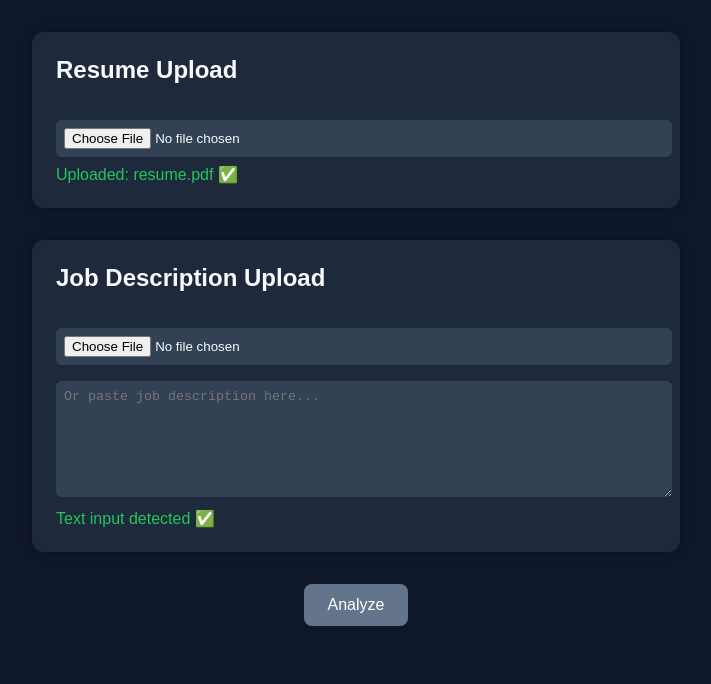
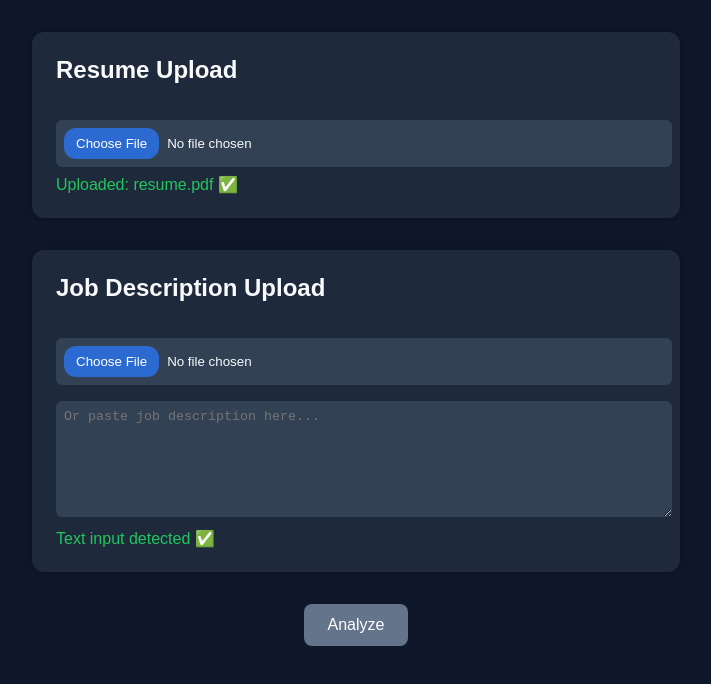
Before and after one commit to jakubstetz/resume-scanner, a React (Vite) app in the folder frontend/: page / in a window 1280 px wide. Shown: the top 684 px of the page, without its empty margins (284-995 px from the left). Built offline with nearby package versions, Linux system fonts and the light colour scheme.

Commit message:
style: change styling of file submission buttons

```diff
--- a/frontend/src/index.css
+++ b/frontend/src/index.css
@@ -80,6 +80,17 @@ body {
   color: #f8fafc;
 }
 
+.file-input::-webkit-file-upload-button,
+.file-input::file-selector-button {
+  background-color: #2b6bd1;
+  border-radius: 12px;
+  padding: 0.5rem 0.75rem;
+  border: none;
+  color: white;
+  cursor: pointer;
+  margin-right: 0.5rem;
+}
+
 .text-input {
   min-height: 100px;
   resize: vertical;
```
